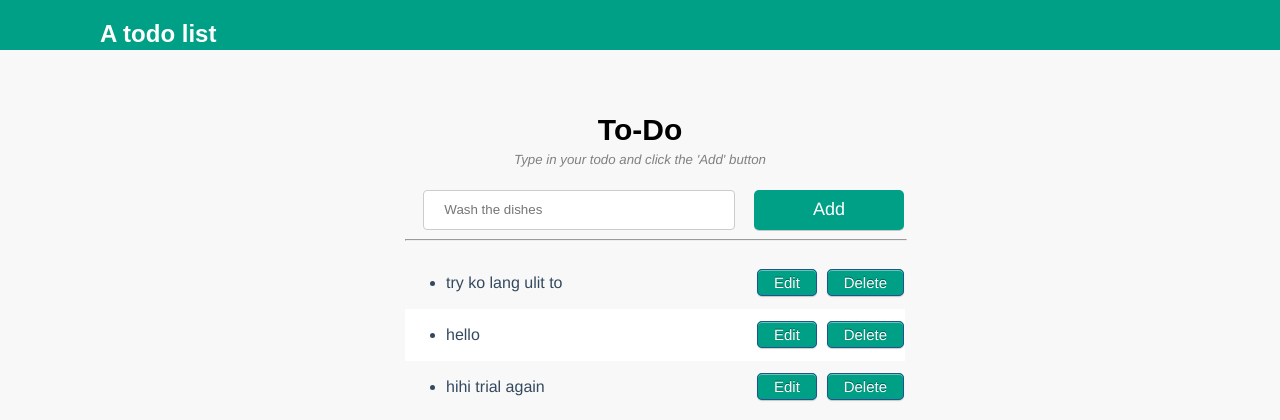
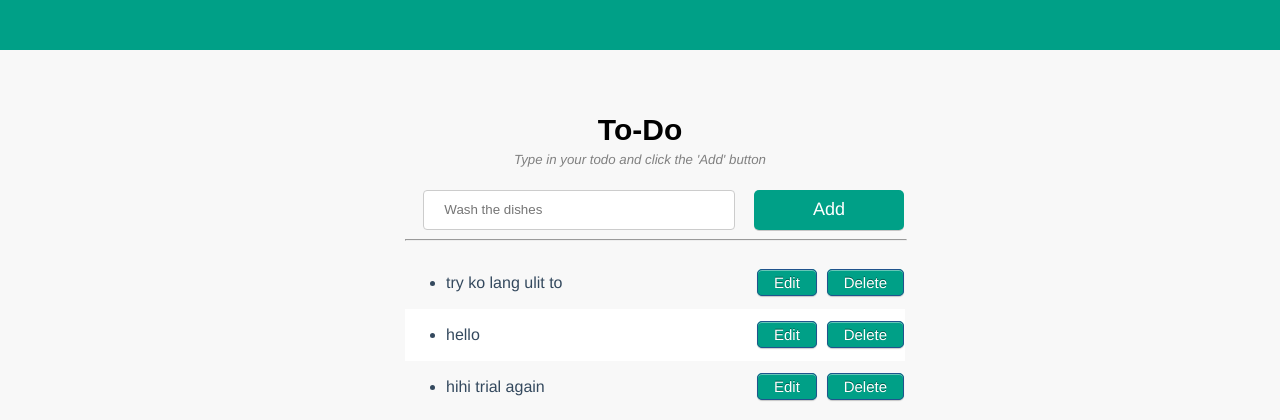
Before and after one commit to abegailt/python-web-app, a Flask app: page / in a window 1280 px wide. Shown: the top 420 px of the page. Run offline with Flask 2, Linux system fonts and the light colour scheme; data comes from the database, SQL or seed files in the repository; some libraries are stand-ins or nearby versions.

Commit message:
delete h1 in nav

```diff
--- a/templates/index.html
+++ b/templates/index.html
@@ -8,7 +8,6 @@
   </head>
  <body>
   <nav class="fixed-nav-bar">
-   <h1>A todo list</h1>
   </nav>
   <div class="center">
    <div class="content">
```
